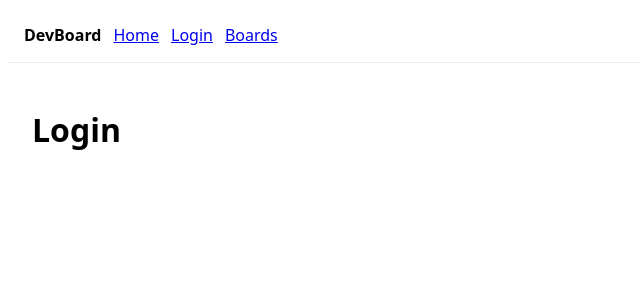
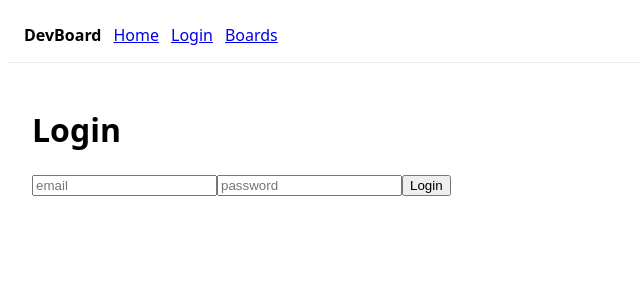
Before and after one commit to ilyessr/devboard, a React app in the folder frontend/: page /login in a window 1280 px wide. Shown: the top 300 px of the page, without its empty margins (0-640 px from the left). Built offline with nearby package versions, Linux system fonts and the light colour scheme; the HTML template or start-up script is replaced by a standard one.

Commit message:
feat(frontend): add jwt auth flow with axios interceptors and protected routes

```diff
--- /dev/null
+++ b/frontend/src/components/RequireAuth.tsx
@@ -0,0 +1,12 @@
+import { Navigate, Outlet } from "react-router-dom";
+import { tokenStore } from "@/features/auth/tokenStore";
+
+export function RequireAuth() {
+  const token = tokenStore.get();
+
+  if (!token) {
+    return <Navigate to="/login" replace />;
+  }
+
+  return <Outlet />;
+}
--- /dev/null
+++ b/frontend/src/features/auth/api.ts
@@ -0,0 +1,25 @@
+import { apiClient } from "@/lib/apiClient";
+
+export type LoginInput = {
+  email: string;
+  password: string;
+};
+
+export type AuthResponse = {
+  access: string;
+};
+
+export type Me = {
+  id: number;
+  email: string;
+};
+
+export async function login(data: LoginInput): Promise<AuthResponse> {
+  const res = await apiClient.post("auth/login/", data);
+  return res.data;
+}
+
+export async function getMe(): Promise<Me> {
+  const res = await apiClient.get("auth/me/");
+  return res.data;
+}
--- /dev/null
+++ b/frontend/src/features/auth/hooks.ts
@@ -0,0 +1,25 @@
+import { useMutation, useQuery } from "@tanstack/react-query";
+import { login, getMe, type LoginInput } from "./api";
+import { tokenStore } from "./tokenStore";
+
+export function useLogin() {
+  return useMutation({
+    mutationFn: async (data: LoginInput) => {
+      const res = await login(data);
+      tokenStore.set(res.access);
+      return res;
+    },
+  });
+}
+
+export function useMe(enabled: boolean) {
+  return useQuery({
+    queryKey: ["me"],
+    queryFn: getMe,
+    enabled,
+  });
+}
+
+export function logout() {
+  tokenStore.clear();
+}
--- /dev/null
+++ b/frontend/src/features/auth/tokenStore.ts
@@ -0,0 +1,15 @@
+let accessToken: string | null = null;
+
+export const tokenStore = {
+  get() {
+    return accessToken;
+  },
+
+  set(token: string | null) {
+    accessToken = token;
+  },
+
+  clear() {
+    accessToken = null;
+  },
+};
--- a/frontend/src/features/health/health.ts
+++ b/frontend/src/features/health/health.ts
@@ -3,6 +3,6 @@ import { apiClient } from "@/lib/apiClient";
 export type Health = { status: string };
 
 export async function getHealth(): Promise<Health> {
-  const { data } = await apiClient.get<Health>("/health/");
+  const { data } = await apiClient.get<Health>("health/");
   return data;
 }
--- a/frontend/src/lib/apiClient.ts
+++ b/frontend/src/lib/apiClient.ts
@@ -1,6 +1,22 @@
 import axios from "axios";
+import { tokenStore } from "@/features/auth/tokenStore";
+import { handleAuthRefresh } from "@/lib/authRefresh";
+
 export const apiClient = axios.create({
-  baseURL: "/api",
+  baseURL: "/api/",
   withCredentials: true,
-  timeout: 10000,
+  timeout: 10_000,
 });
+
+apiClient.interceptors.request.use((config) => {
+  const token = tokenStore.get();
+  if (token) {
+    config.headers.Authorization = `Bearer ${token}`;
+  }
+  return config;
+});
+
+apiClient.interceptors.response.use(
+  (res) => res,
+  (error) => handleAuthRefresh(apiClient, error),
+);
--- /dev/null
+++ b/frontend/src/lib/authRefresh.ts
@@ -0,0 +1,69 @@
+import type { AxiosInstance } from "axios";
+import { tokenStore } from "@/features/auth/tokenStore";
+
+let isRefreshing = false;
+let queue: Array<(token: string | null) => void> = [];
+
+function processQueue(token: string | null) {
+  queue.forEach((cb) => cb(token));
+  queue = [];
+}
+
+/**
+ * Handle a 401 by attempting a refresh (using httpOnly cookie),
+ * then retrying the original request with the new access token.
+ */
+export async function handleAuthRefresh(
+  apiClient: AxiosInstance,
+  error: any,
+): Promise<any> {
+  const originalRequest = error.config;
+
+  // Only handle 401
+  if (error.response?.status !== 401) {
+    return Promise.reject(error);
+  }
+
+  // Prevent infinite loops
+  if (originalRequest?._retry) {
+    return Promise.reject(error);
+  }
+
+  const url: string = originalRequest?.url ?? "";
+  if (url.includes("auth/refresh")) {
+    tokenStore.clear();
+    return Promise.reject(error);
+  }
+
+  originalRequest._retry = true;
+
+  // If refresh in progress, queue this request
+  if (isRefreshing) {
+    return new Promise((resolve, reject) => {
+      queue.push((token) => {
+        if (!token) return reject(error);
+        originalRequest.headers.Authorization = `Bearer ${token}`;
+        resolve(apiClient(originalRequest));
+      });
+    });
+  }
+
+  isRefreshing = true;
+
+  try {
+    const resp = await apiClient.post<{ access: string }>("auth/refresh/", {});
+    const newAccess = resp.data.access;
+
+    tokenStore.set(newAccess);
+    processQueue(newAccess);
+
+    originalRequest.headers.Authorization = `Bearer ${newAccess}`;
+    return apiClient(originalRequest);
+  } catch (err) {
+    tokenStore.clear();
+    processQueue(null);
+    return Promise.reject(err);
+  } finally {
+    isRefreshing = false;
+  }
+}
--- a/frontend/src/pages/LoginPage.tsx
+++ b/frontend/src/pages/LoginPage.tsx
@@ -1,7 +1,39 @@
+import { useState } from "react";
+import { useLogin } from "@/features/auth/hooks";
+import { useNavigate } from "react-router-dom";
+
 export default function LoginPage() {
+  const login = useLogin();
+  const navigate = useNavigate();
+
+  const [email, setEmail] = useState("");
+  const [password, setPassword] = useState("");
+
   return (
     <div>
       <h1>Login</h1>
+
+      <input
+        placeholder="email"
+        value={email}
+        onChange={(e) => setEmail(e.target.value)}
+      />
+
+      <input
+        type="password"
+        placeholder="password"
+        value={password}
+        onChange={(e) => setPassword(e.target.value)}
+      />
+
+      <button
+        onClick={async () => {
+          await login.mutateAsync({ email, password });
+          navigate("/boards");
+        }}
+      >
+        Login
+      </button>
     </div>
   );
 }
```
Also changed, not shown: frontend/src/router/router.tsx (+7 -1 lines), frontend/src/features/auth/authProvider.ts (added), frontend/src/features/auth/useAuth.ts (added).
